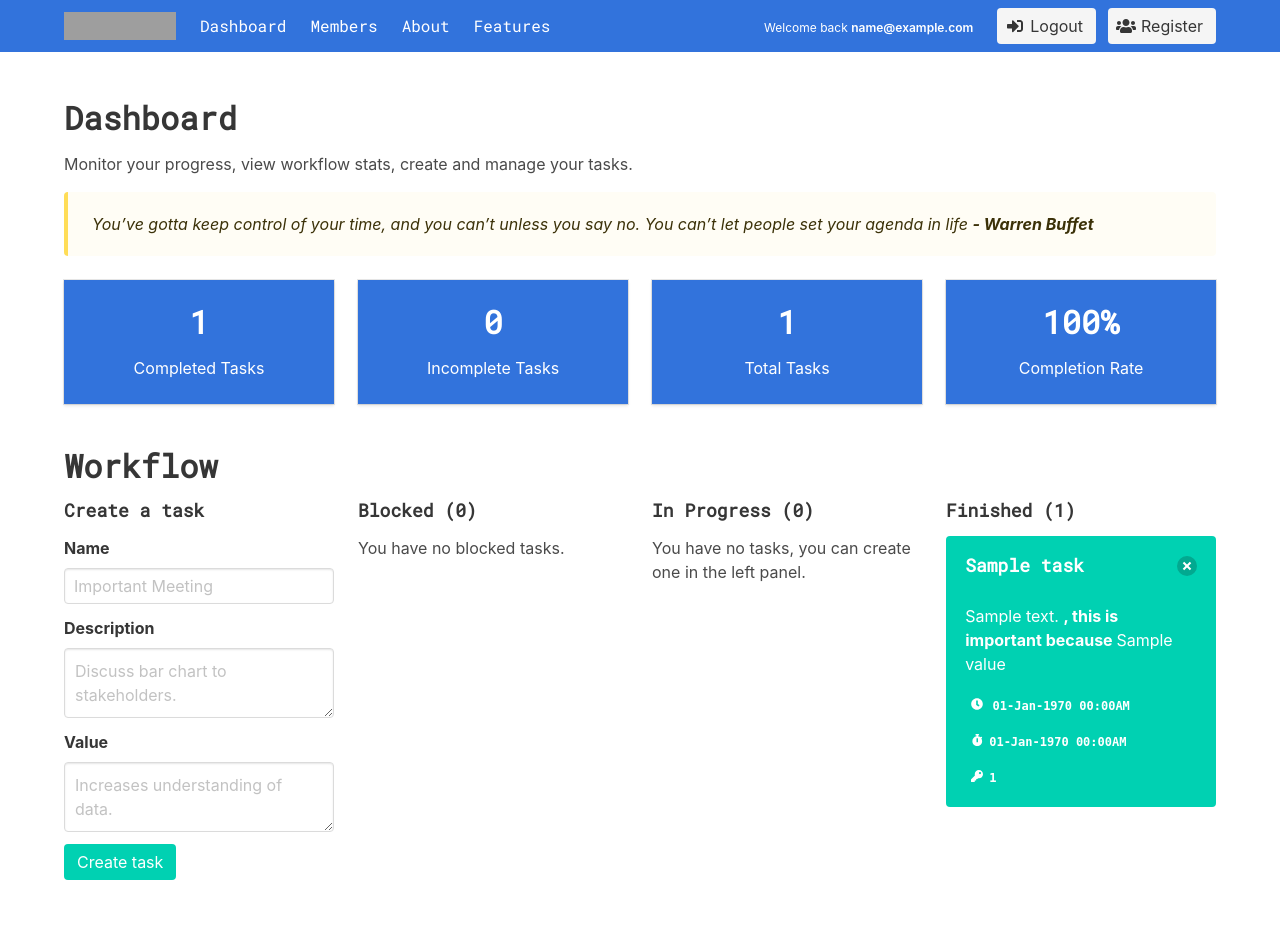
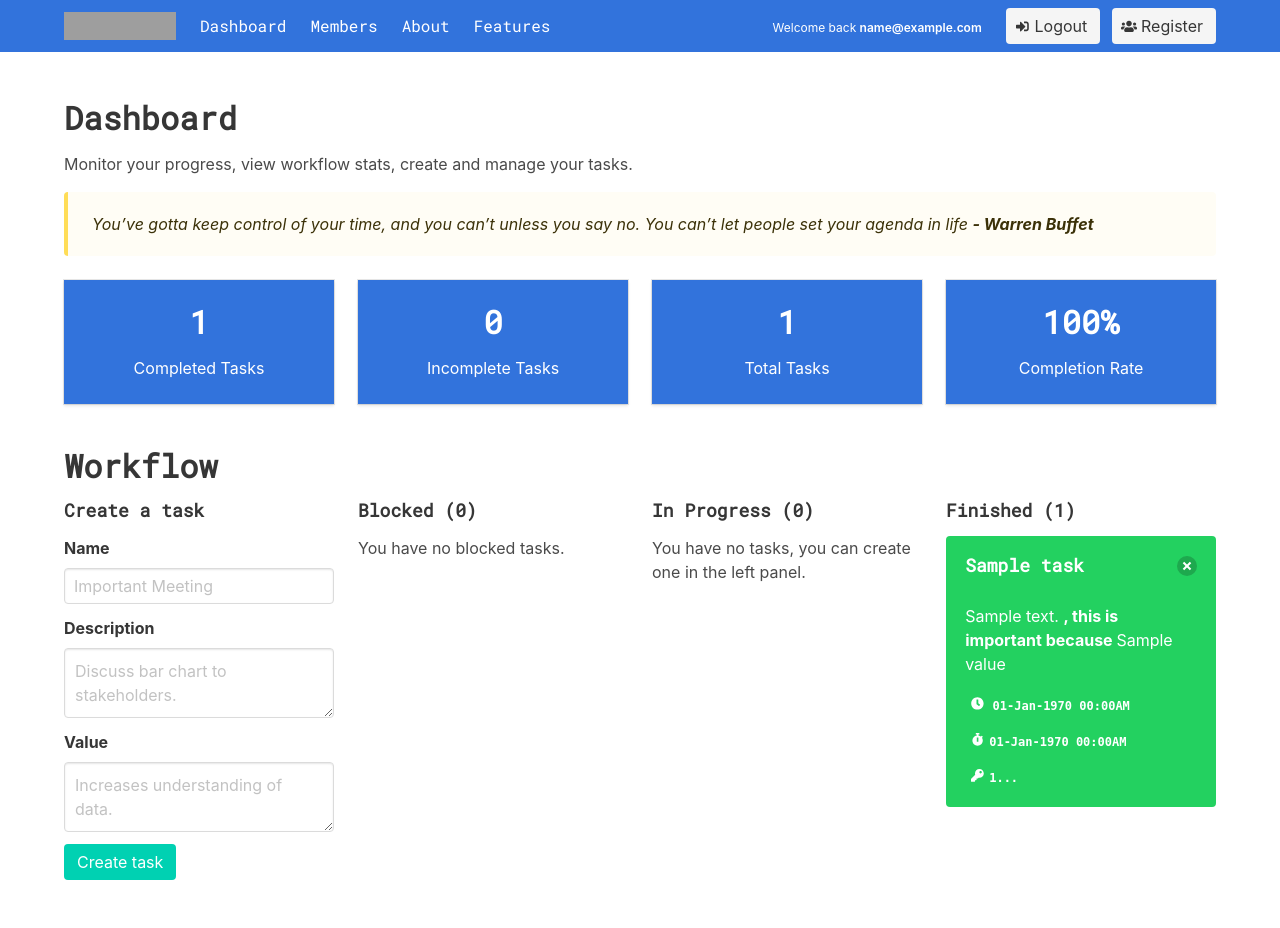
Before and after one commit to danielc92/flask-todo, a Flask app: page / in a window 1280 px wide. Run offline with Flask 2, Linux system fonts and the light colour scheme; the visitor is signed in with stand-in values (Sample User, id 1); a database or web service that is not in the repository returns one stand-in record (values such as "Sample title"); some libraries are stand-ins or nearby versions; grey boxes are pictures that could not be loaded.

Commit message:
Slightly changed icon size, completed tasks to success

```diff
--- a/templates/base.html
+++ b/templates/base.html
@@ -22,6 +22,10 @@
 
         .notification {
             padding: 1.2rem;
+        }
+
+        .icon {
+            font-size: .8rem;
         }
 
     </style>
--- a/templates/board.html
+++ b/templates/board.html
@@ -98,7 +98,7 @@
                         {% endif %}
 
                         {% for d in tasks_complete %}
-                                <article class="notification has-background-primary has-text-white">
+                                <article class="notification has-background-success has-text-white">
                                     {% include 'task-template.html' %}
                                 </article>
                         {% endfor %}
--- a/templates/task-template.html
+++ b/templates/task-template.html
@@ -22,7 +22,7 @@
             <span class="icon"><i class="fas fa-stopwatch"></i></span><span class="code">{{ d['date-completed']|timestamp_to_datetime(format_code='%d-%b-%Y %H:%M%p') }}</span></p>
     {% endif %}
 
-    <p class="help"><span class="icon"><i class="fas fa-key"></i></span><span class="code">{{ d['uuid'] }}</span></p>
+    <p class="help"><span class="icon"><i class="fas fa-key"></i></span><span class="code">{{ d['uuid'][:12] }}...</span></p>
 
     {# BUTTONS #}
 
```
